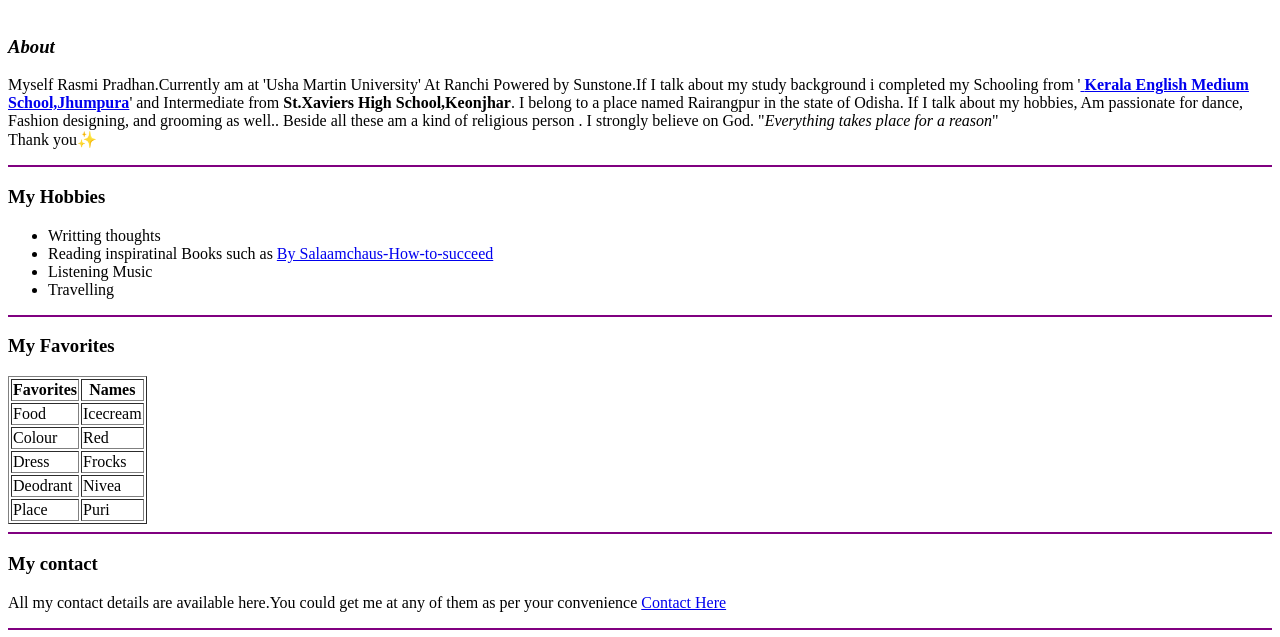
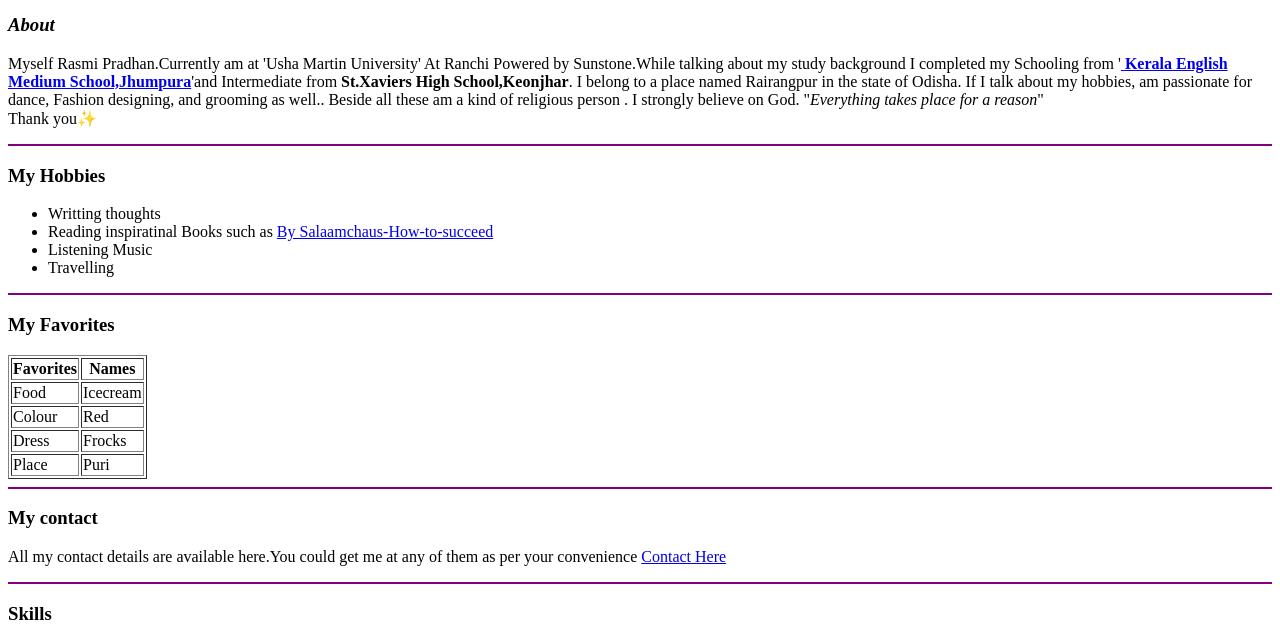
Before and after one commit to rasmi31/About, a plain HTML site: page index.html in a window 1280 px wide. Shown: the part 163-800 px from the top of the page. Drawn offline with Linux system fonts and the light colour scheme.

Commit message:
Update index.html

```diff
--- a/index.html
+++ b/index.html
@@ -1,4 +1,3 @@
-<!DOCTYPE html>
 <html lang="en">
 
 <hr size="4" color="Black">
@@ -16,12 +15,11 @@
             </tr>
         </table>
         <h3><em>About</em></h3>
-<p>Myself Rasmi Pradhan.Currently am at 'Usha Martin University' At Ranchi Powered by Sunstone.If I talk about my study background i
+<p>Myself Rasmi Pradhan.Currently am at 'Usha Martin University' At Ranchi Powered by Sunstone.While talking about my study background I
 completed my Schooling from '<a href="https://www.google.com/maps/place/Kerala+English+Medium+School/@21.8627104,85.5657664,15z/data=!4m6!3m5!1s0x3a1fab09574471a5:0xcaea38743a2665ee!8m2!3d21.8627104!4d85.5657664!16s%2Fg%2F11c5stl5td">
-    <b>Kerala English Medium School,Jhumpura</b></a>'
-and Intermediate from <b>St.Xaviers High School,Keonjhar</b>.
-
-I belong to a place named Rairangpur in the state of Odisha. If I talk about my hobbies, Am passionate for dance, Fashion designing, and grooming as well..
+<b>Kerala English Medium School,Jhumpura</b></a>'and Intermediate from <b>St.Xaviers High School,Keonjhar</b>.
+I belong to a place named Rairangpur in the state of Odisha. If I talk about my hobbies,
+am passionate for dance, Fashion designing, and grooming as well..
 Beside all these am a kind of religious  person  .
 I strongly believe on God.
 "<em>Everything takes place for a reason</em>" <br>Thank you✨</p>
@@ -56,10 +54,6 @@ I strongly believe on God.
                 <td>Frocks</td>
         </tr>
         <tr>
-                <td>Deodrant</td>
-                <td>Nivea</td>
-        </tr>
-        <tr>
                 <td>Place</td>
                 <td>Puri</td>
         </tr>
@@ -67,7 +61,7 @@ I strongly believe on God.
 </table>
 <hr size="2" color="purple">
 <h3>My contact</h3>
-<p>All my contact details are available here.You could get me at any of them as per your convenience <a href="new.html">Contact Here</a></p>
+<p>All my contact details are available here.You could get me at any of them as per your convenience <a href="contactme.html">Contact Here</a></p>
 <hr size="2" color="purple">
 <h3>Skills</h3>
 <table  cellspacing="10">
```
